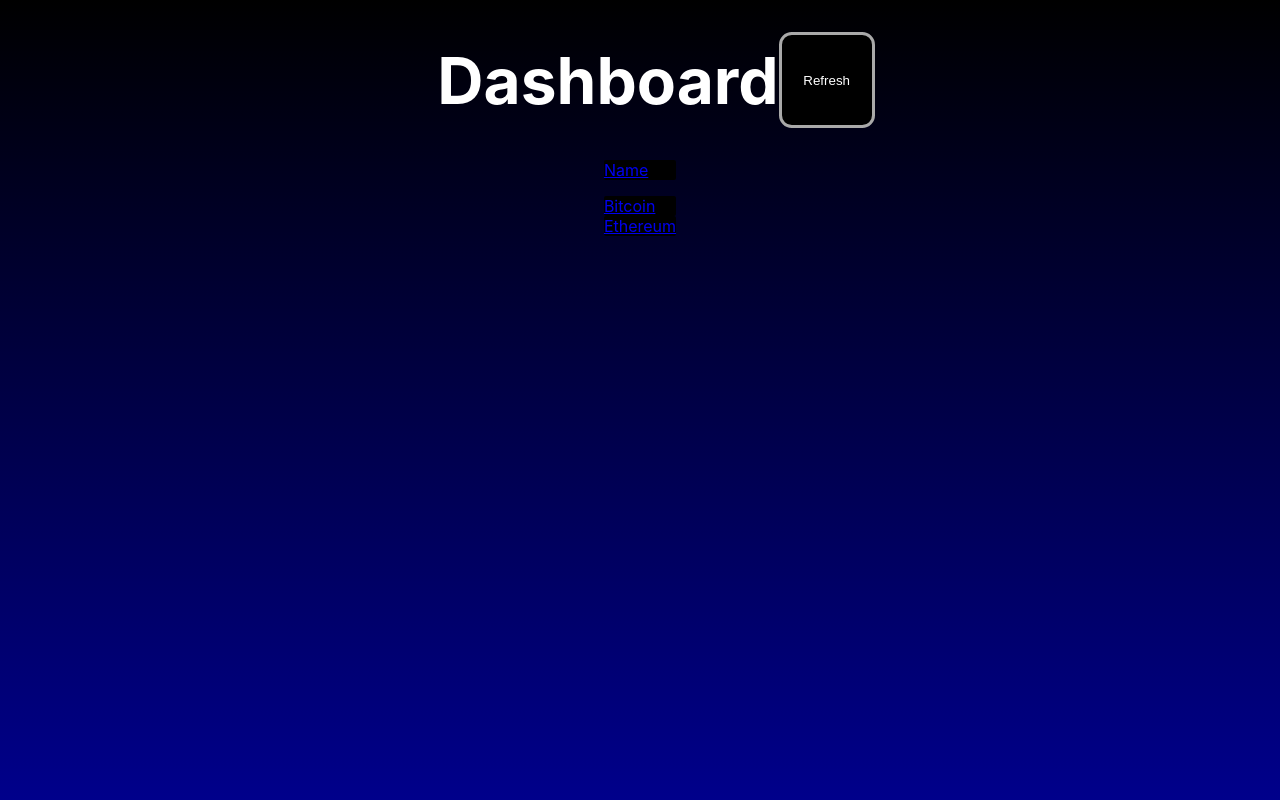
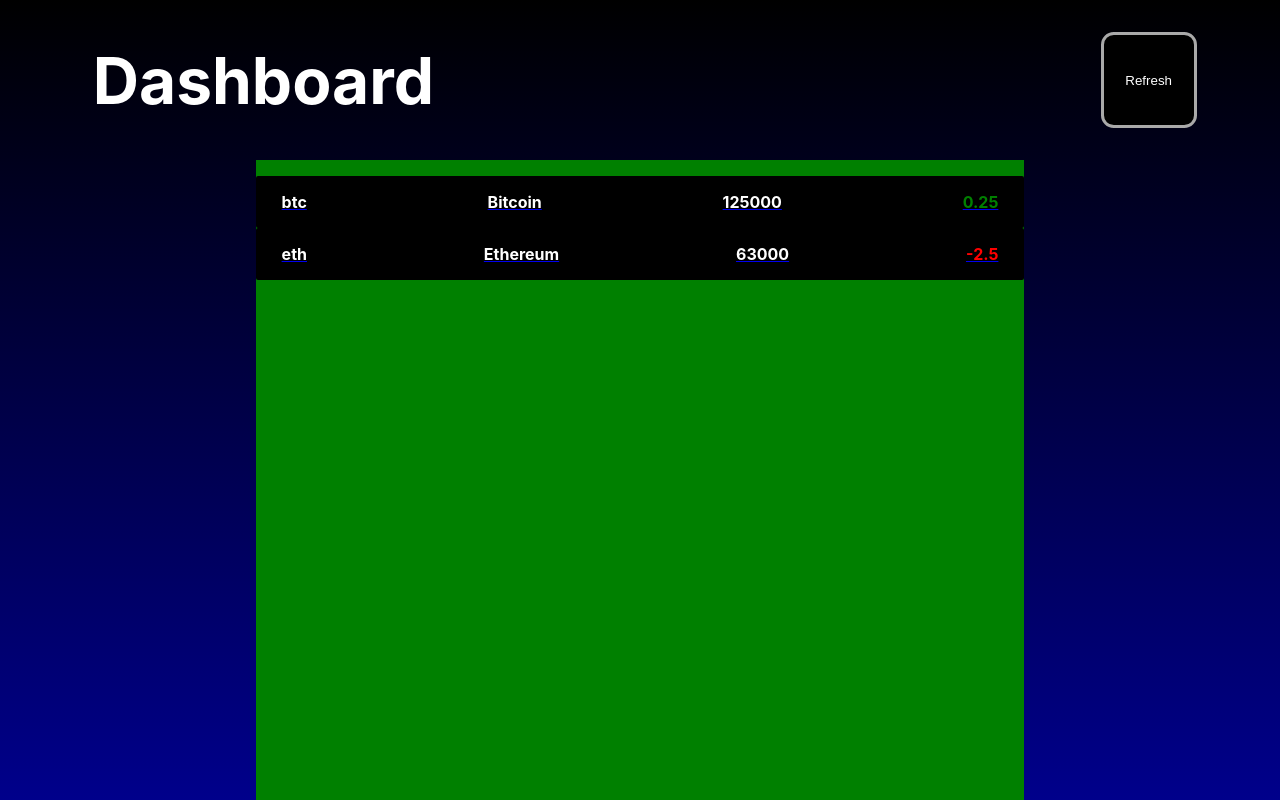
Before and after one commit to TotosL125/crypto-dashboard, a React (Create React App) app: page / in a window 1280 px wide. Built offline with nearby package versions, Linux system fonts and the light colour scheme.

Commit message:
Update styling
- Increased width of DashboardListItem component
- Added text colour to global variables

```diff
--- a/src/colours.css
+++ b/src/colours.css
@@ -4,6 +4,7 @@
   --tertiary: gold;
   --primary_accent: darkgrey;
   --secondary_accent: blue;
+  --text: white;
   --inc: green;
   --dec: red;
 }
--- a/src/components/styles/ActionButton.module.css
+++ b/src/components/styles/ActionButton.module.css
@@ -22,7 +22,7 @@
   height: 64%;
 
   background-color: var(--primary_accent);
-  color: white;
+  color: var(--text);
 
   box-shadow: 2rem var(--primary_accent);
 }
--- a/src/components/styles/Title.module.css
+++ b/src/components/styles/Title.module.css
@@ -1,5 +1,5 @@
 .heading {
-  color: white;
+  color: var(--text);
 
   font-size: 4rem;
   font-weight: bolder;
--- a/src/features/DashboardList.tsx
+++ b/src/features/DashboardList.tsx
@@ -9,13 +9,15 @@ import dataObj from "../assets/dataType";
 const DashboardList: FC<{ currencies: dataObj[] }> = (props) => {
   return (
     <div className={styles.container}>
-      <DashboardListItem id="id" name="Name" />
       <ul>
         {props.currencies.map((currency) => (
           <DashboardListItem
             key={currency.id}
             id={currency.id}
+            symbol={currency.symbol}
             name={currency.name}
+            current_price={currency.current_price}
+            price_change_percentage_24h={currency.price_change_percentage_24h}
           />
         ))}
       </ul>
--- a/src/features/DashboardListItem.tsx
+++ b/src/features/DashboardListItem.tsx
@@ -1,12 +1,27 @@
 import React, { FC } from "react";
 import { Link } from "react-router-dom";
 
+import dataObj from "../assets/dataType";
+
 import styles from "./styles/DashboardListItem.module.css";
 
-const DashboardListItem: FC<{ id: string; name: string }> = (props) => {
+const DashboardListItem: FC<dataObj> = (props) => {
+  let priceChangeClass: string;
+
+  if (props.price_change_percentage_24h > 0) {
+    priceChangeClass = `${styles.price_change_inc}`;
+  } else {
+    priceChangeClass = `${styles.price_change_dec}`;
+  }
+
   return (
     <Link to={`/${props.id}/detail`}>
-      <li className={styles.item}>{props.name}</li>
+      <li className={styles.item}>
+        <p className={styles.text}>{props.symbol}</p>
+        <p className={styles.text}>{props.name}</p>
+        <p className={styles.text}>{props.current_price}</p>
+        <p className={priceChangeClass}>{props.price_change_percentage_24h}</p>
+      </li>
     </Link>
   );
 };
--- a/src/features/styles/DashboardList.module.css
+++ b/src/features/styles/DashboardList.module.css
@@ -1,6 +1,13 @@
 .container {
   display: flex;
   flex-direction: column;
+
+  width: 60vw;
+  height: 80vh;
+
+  margin: 0;
+
+  background: green;
 }
 
 .container ul {
--- a/src/features/styles/DashboardListItem.module.css
+++ b/src/features/styles/DashboardListItem.module.css
@@ -3,6 +3,9 @@
   flex-direction: row;
   justify-content: space-between;
   align-items: center;
+
+  padding-left: 2vw;
+  padding-right: 2vw;
 
   background: var(--primary);
 
@@ -15,3 +18,18 @@
 .item:active {
   background: var(--primary_accent);
 }
+
+.text {
+  font-weight: bold;
+  color: var(--text);
+}
+
+.price_change_inc {
+  font-weight: bold;
+  color: var(--inc);
+}
+
+.price_change_dec {
+  font-weight: bold;
+  color: var(--dec);
+}
--- a/src/pages/styles/Dashboard.module.css
+++ b/src/pages/styles/Dashboard.module.css
@@ -16,7 +16,8 @@
   justify-content: space-between;
   align-items: center;
 
-  height: 20%;
+  width: 88vw;
+  height: 20vh;
 
   padding-left: 2rem;
 }
--- a/src/stores/crypto-context.tsx
+++ b/src/stores/crypto-context.tsx
@@ -4,8 +4,20 @@ import useRequest from "../hooks/use-request";
 import dataObj from "../assets/dataType";
 
 const DUMMY_DATA = [
-  { id: "bitcoin", symbol: "btc", name: "Bitcoin" },
-  { id: "ethereum", symbol: "eth", name: "Ethereum" },
+  {
+    id: "bitcoin",
+    symbol: "btc",
+    name: "Bitcoin",
+    current_price: 125000,
+    price_change_percentage_24h: 0.25,
+  },
+  {
+    id: "ethereum",
+    symbol: "eth",
+    name: "Ethereum",
+    current_price: 63000,
+    price_change_percentage_24h: -2.5,
+  },
 ];
 
 type contextObj = {
```
Also changed, not shown: src/assets/dataType.ts (+29 -0 lines).
